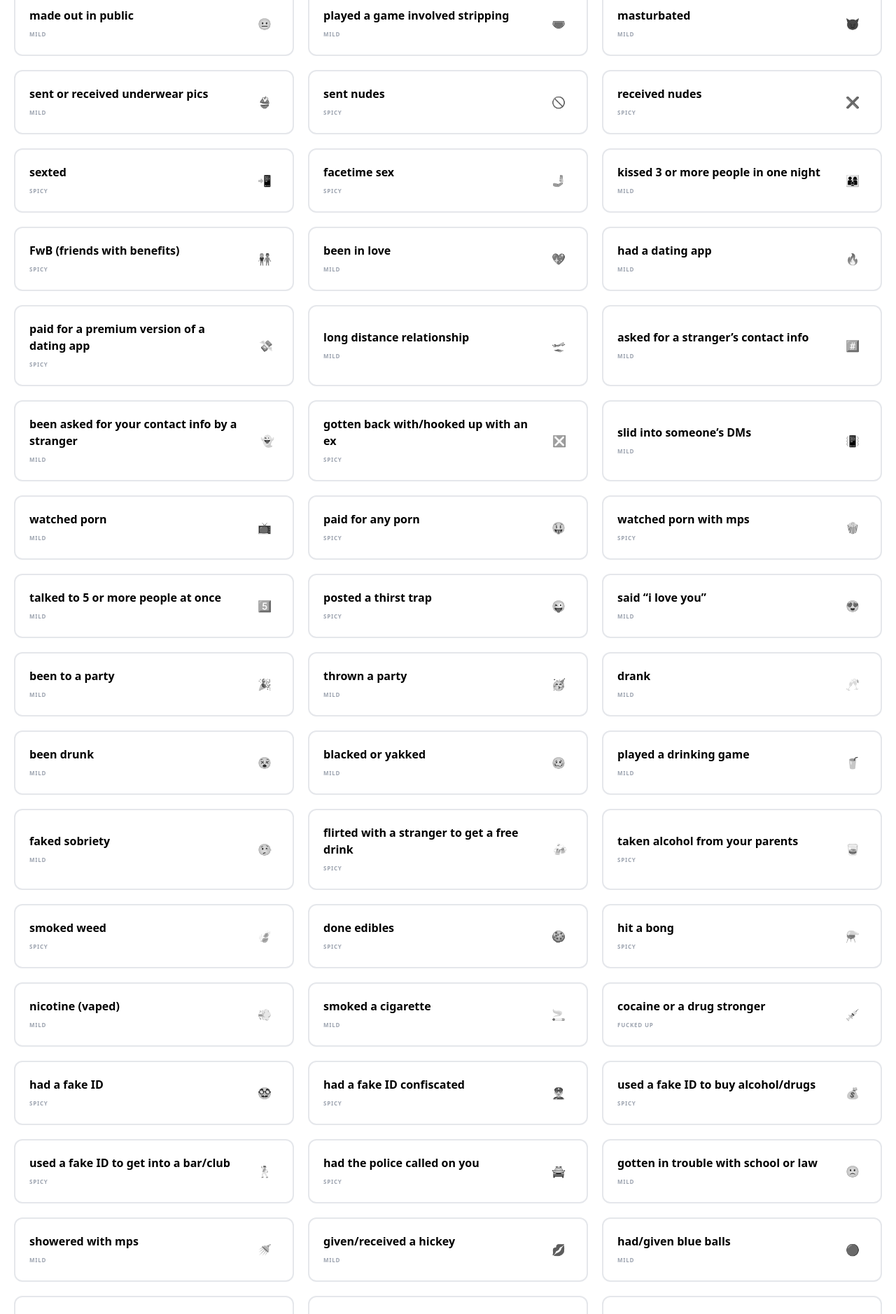
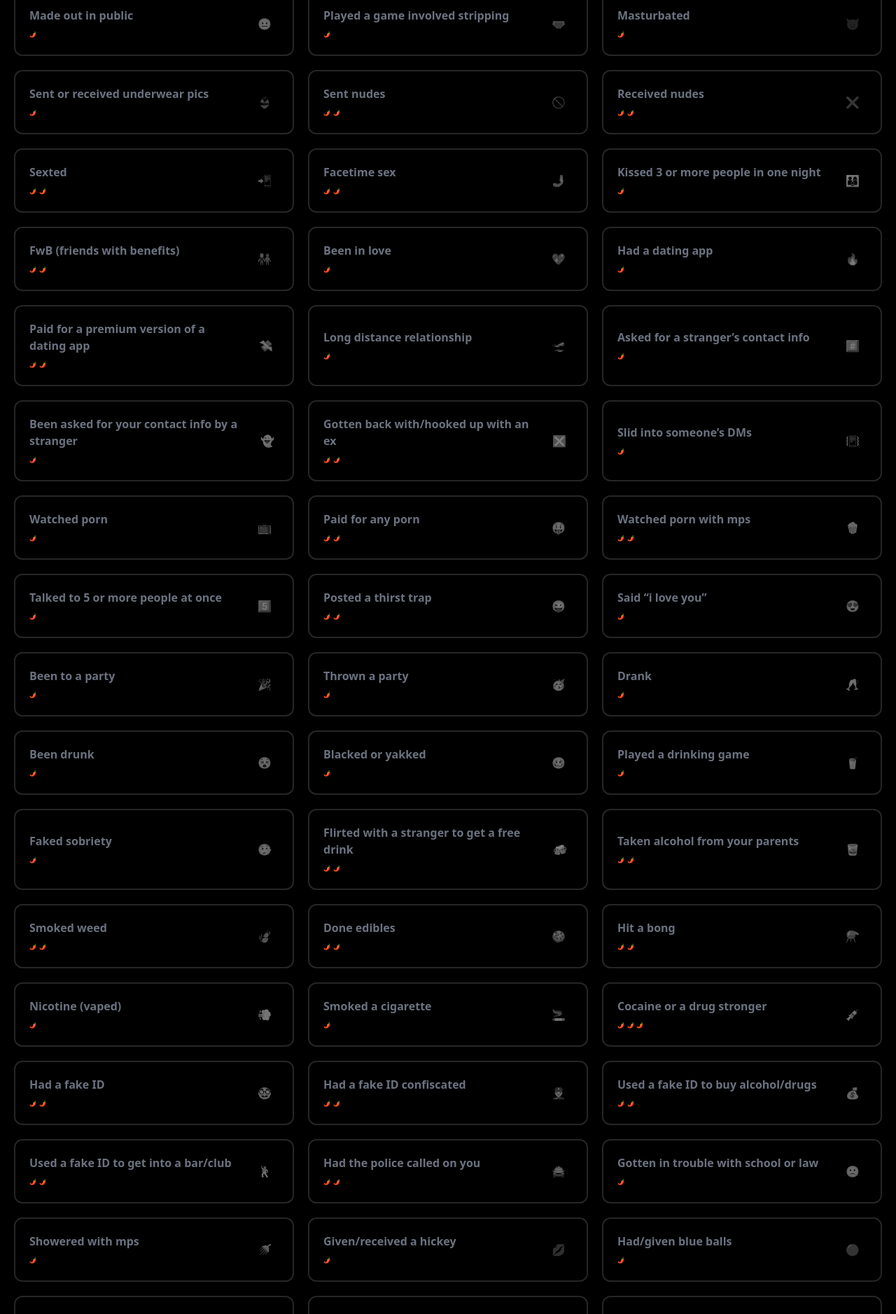
Before and after one commit to jirkavrba/the-innocence-test, a React (Vite) app: page / in a window 1280 px wide. Shown: the part 560-2438 px from the top of the page at 70% size. Built offline with nearby package versions, Linux system fonts and the light colour scheme.

Commit message:
Dark mode baby

```diff
--- a/index.html
+++ b/index.html
@@ -5,7 +5,7 @@
     <meta name="viewport" content="width=device-width, initial-scale=1.0" />
     <title>The Innocence Test (but better)</title>
   </head>
-  <body>
+  <body class="bg-black">
     <div id="root"></div>
     <script type="module" src="/src/main.tsx"></script>
   </body>
--- a/package.json
+++ b/package.json
@@ -9,7 +9,6 @@
     "preview": "vite preview"
   },
   "dependencies": {
-    "@vercel/analytics": "^1.0.0",
     "react": "^18.2.0",
     "react-dom": "^18.2.0"
   },
--- a/src/components/Header.tsx
+++ b/src/components/Header.tsx
@@ -7,9 +7,9 @@ interface HeaderProps {
 const Header: FC<HeaderProps> = ({ displayIntro = true }: HeaderProps) => {
     return (
         <header className="p-10">
-            <h1 className="text-center text-4xl font-black">The Innocence Test</h1>
+            <h1 className="text-center text-4xl font-black text-white">The Innocence Test</h1>
 
-            {displayIntro && <p className="w-full sm:w-3/4 md:w-2/3 lg:w-1/2 xl:w-1/3 mx-auto my-5 text-neutral-700">
+            {displayIntro && <p className="w-full sm:w-3/4 md:w-2/3 lg:w-1/2 xl:w-1/3 mx-auto my-5 text-neutral-500">
                 The Rice Purity Test was made in the 80s.
                 That means that it includes none of the quintessential 21st century rebellious activities (think sexting, fake IDs and tinder)
             </p>}
--- a/src/components/Question.tsx
+++ b/src/components/Question.tsx
@@ -10,16 +10,16 @@ const Question: FC<QuestionProps> = ({ question, setAnswer }: QuestionProps) =>
     const toggle = () => setAnswer(!question.answer);
     const selected = question.answer
 
-    const color = selected ? "border-fuchsia-500 text-fuchsia-800" : "border-gray-200";
-    const emoji = selected ? "scale-150" : "filter grayscale";
-
-    const category = ["mild", "spicy", "fucked up"][question.weight - 1];
+    const color = selected ? "border-pink-500 text-white bg-gradient-to-l from-transparent via-pink-900 to-fuchsia-900" : "border-neutral-800 text-gray-500";
+    const emoji = selected ? "scale-[200%]" : "filter grayscale opacity-50";
 
     return (
         <figure className={`${color} relative select-none border-2 font-bold p-5 rounded-xl flex flex-row items-center justify-between cursor-pointer transition hover:shadow-lg`} onClick={() => toggle()}>
             <div>
                 <figcaption>{question.text}</figcaption>
-                <span className="text-[0.5rem] text-gray-400 uppercase font-bold tracking-widest">{category}</span>
+                <span className="text-[0.5rem] text-gray-400 uppercase font-bold tracking-widest">
+                    {[...new Array(question.weight)].map(i => "🌶️ ")}
+                </span>
             </div>
 
             <div className={`${emoji} flex flex-row items-center justify-center transition transform w-10 h-10 rounded-full ml-5`}>
--- a/src/components/ResultsGrid.tsx
+++ b/src/components/ResultsGrid.tsx
@@ -8,14 +8,14 @@ interface ResultsGridProps {
 const ResultsGrid: FC<ResultsGridProps> = ({ answers }) => {
     return (
         <div className="flex flex-col items-center justify-center mt-10">
-            <div className="grid grid-cols-10 gap-5 border p-4 rounded-2xl">
+            <div className="grid grid-cols-10 gap-3 lg:gap-5 bg-neutral-900 p-4 rounded-2xl">
                 {
                     answers.map(answer => {
                         return <div key={answer.index} className={`text-xl ${answer.answer ? "" : "opacity-25 filter grayscale"}`}>{answer.emoji}</div>;
                     })
                 }
             </div>
-            <div className="font-mono text-sm font-bold text-gray-400 mt-5">https://the-innocence-test.vrba.dev</div>
+            <div className="font-mono text-sm font-bold text-neutral-700 mt-5">https://the-innocence-test.vrba.dev</div>
         </div>
     )
 };
--- a/src/main.tsx
+++ b/src/main.tsx
@@ -1,12 +1,10 @@
 import React from "react";
 import ReactDOM from "react-dom/client";
 import App from "./components/App";
-import { Analytics } from "@vercel/analytics/react";
 import "./index.css";
 
 ReactDOM.createRoot(document.getElementById('root') as HTMLElement).render(
   <React.StrictMode>
     <App />
-    <Analytics/>
   </React.StrictMode>
 );
--- a/src/questions.json
+++ b/src/questions.json
@@ -1,73 +1,73 @@
 [
     {
         "index": 0,
-        "text": "been on a date ",
+        "text": "Been on a date ",
         "emoji": "💕",
         "weight": 1
     },
     {
         "index": 1,
-        "text": "been in a relationship ",
+        "text": "Been in a relationship ",
         "emoji": "🥰",
         "weight": 1
     },
     {
         "index": 2,
-        "text": "kissed a mps (member of the preferred sex) ",
+        "text": "Kissed a mps (member of the preferred sex) ",
         "emoji": "😘",
         "weight": 1
     },
     {
         "index": 3,
-        "text": "made out in public ",
+        "text": "Made out in public ",
         "emoji": "😐",
         "weight": 1
     },
     {
         "index": 4,
-        "text": "played a game involved stripping ",
+        "text": "Played a game involved stripping ",
         "emoji": "🩲",
         "weight": 1
     },
     {
         "index": 5,
-        "text": "masturbated ",
+        "text": "Masturbated ",
         "emoji": "😈",
         "weight": 1
     },
     {
         "index": 6,
-        "text": "sent or received underwear pics ",
+        "text": "Sent or received underwear pics ",
         "emoji": "👙",
         "weight": 1
     },
     {
         "index": 7,
-        "text": "sent nudes ",
+        "text": "Sent nudes ",
         "emoji": "🚫",
         "weight": 2
     },
     {
         "index": 8,
-        "text": "received nudes ",
+        "text": "Received nudes ",
         "emoji": "❌",
         "weight": 2
     },
     {
         "index": 9,
-        "text": "sexted ",
+        "text": "Sexted ",
         "emoji": "📲",
         "weight": 2
     },
     {
         "index": 10,
-        "text": "facetime sex ",
+        "text": "Facetime sex ",
         "emoji": "🤳",
         "weight": 2
     },
     {
         "index": 11,
-        "text": "kissed 3 or more people in one night ",
+        "text": "Kissed 3 or more people in one night ",
         "emoji": "👨‍👩‍👦",
         "weight": 1
     },
@@ -79,301 +79,301 @@
     },
     {
         "index": 13,
-        "text": "been in love ",
+        "text": "Been in love ",
         "emoji": "💖",
         "weight": 1
     },
     {
         "index": 14,
-        "text": "had a dating app ",
+        "text": "Had a dating app ",
         "emoji": "🔥",
         "weight": 1
     },
     {
         "index": 15,
-        "text": "paid for a premium version of a dating app ",
+        "text": "Paid for a premium version of a dating app ",
         "emoji": "💸",
         "weight": 2
     },
     {
         "index": 16,
-        "text": "long distance relationship ",
+        "text": "Long distance relationship ",
         "emoji": "🛫",
         "weight": 1
     },
     {
         "index": 17,
-        "text": "asked for a stranger’s contact info ",
+        "text": "Asked for a stranger’s contact info ",
         "emoji": "#️⃣",
         "weight": 1
     },
     {
         "index": 18,
-        "text": "been asked for your contact info by a stranger ",
+        "text": "Been asked for your contact info by a stranger ",
         "emoji": "👻",
         "weight": 1
     },
     {
         "index": 19,
-        "text": "gotten back with/hooked up with an ex ",
+        "text": "Gotten back with/hooked up with an ex ",
         "emoji": "❎",
         "weight": 2
     },
     {
         "index": 20,
-        "text": "slid into someone’s DMs ",
+        "text": "Slid into someone’s DMs ",
         "emoji": "📳",
         "weight": 1
     },
     {
         "index": 21,
-        "text": "watched porn ",
+        "text": "Watched porn ",
         "emoji": "📺",
         "weight": 1
     },
     {
         "index": 22,
-        "text": "paid for any porn ",
+        "text": "Paid for any porn ",
         "emoji": "🤑",
         "weight": 2
     },
     {
         "index": 23,
-        "text": "watched porn with mps ",
+        "text": "Watched porn with mps ",
         "emoji": "🍿",
         "weight": 2
     },
     {
         "index": 24,
-        "text": "talked to 5 or more people at once ",
+        "text": "Talked to 5 or more people at once ",
         "emoji": "5️⃣",
         "weight": 1
     },
     {
         "index": 25,
-        "text": "posted a thirst trap ",
+        "text": "Posted a thirst trap ",
         "emoji": "😜",
         "weight": 2
     },
     {
         "index": 26,
-        "text": "said “i love you” ",
+        "text": "Said “i love you” ",
         "emoji": "😍",
         "weight": 1
     },
     {
         "index": 27,
-        "text": "been to a party ",
+        "text": "Been to a party ",
         "emoji": "🎉",
         "weight": 1
     },
     {
         "index": 28,
-        "text": "thrown a party ",
+        "text": "Thrown a party ",
         "emoji": "🥳",
         "weight": 1
     },
     {
         "index": 29,
-        "text": "drank ",
+        "text": "Drank ",
         "emoji": "🥂",
         "weight": 1
     },
     {
         "index": 30,
-        "text": "been drunk ",
+        "text": "Been drunk ",
         "emoji": "😵",
         "weight": 1
     },
     {
         "index": 31,
-        "text": "blacked or yakked ",
+        "text": "Blacked or yakked ",
         "emoji": "🥴",
         "weight": 1
     },
     {
         "index": 32,
-        "text": "played a drinking game ",
+        "text": "Played a drinking game ",
         "emoji": "🥤",
         "weight": 1
     },
     {
         "index": 33,
-        "text": "faked sobriety ",
+        "text": "Faked sobriety ",
         "emoji": "🤥",
         "weight": 1
     },
     {
         "index": 34,
-        "text": "flirted with a stranger to get a free drink ",
+        "text": "Flirted with a stranger to get a free drink ",
         "emoji": "🍻",
         "weight": 2
     },
     {
         "index": 35,
-        "text": "taken alcohol from your parents ",
+        "text": "Taken alcohol from your parents ",
         "emoji": "🥃",
         "weight": 2
     },
     {
         "index": 36,
-        "text": "smoked weed ",
+        "text": "Smoked weed ",
         "emoji": "🍃",
         "weight": 2
     },
     {
         "index": 37,
-        "text": "done edibles ",
+        "text": "Done edibles ",
         "emoji": "🍪",
         "weight": 2
     },
     {
         "index": 38,
-        "text": "hit a bong ",
+        "text": "Hit a bong ",
         "emoji": "⚗️",
         "weight": 2
     },
     {
         "index": 39,
-        "text": "nicotine (vaped) ",
+        "text": "Nicotine (vaped) ",
         "emoji": "💨",
         "weight": 1
     },
     {
         "index": 40,
-        "text": "smoked a cigarette ",
+        "text": "Smoked a cigarette ",
         "emoji": "🚬",
         "weight": 1
     },
     {
         "index": 41,
-        "text": "cocaine or a drug stronger ",
+        "text": "Cocaine or a drug stronger ",
         "emoji": "💉",
         "weight": 3
     },
     {
         "index": 42,
-        "text": "had a fake ID ",
+        "text": "Had a fake ID ",
         "emoji": "🥸",
         "weight": 2
     },
     {
         "index": 43,
-        "text": "had a fake ID confiscated ",
+        "text": "Had a fake ID confiscated ",
         "emoji": "👮‍♂️",
         "weight": 2
     },
     {
         "index": 44,
-        "text": "used a fake ID to buy alcohol/drugs ",
+        "text": "Used a fake ID to buy alcohol/drugs ",
         "emoji": "💰",
         "weight": 2
     },
     {
         "index": 45,
-        "text": "used a fake ID to get into a bar/club ",
+        "text": "Used a fake ID to get into a bar/club ",
         "emoji": "🕺",
         "weight": 2
     },
     {
         "index": 46,
-        "text": "had the police called on you ",
+        "text": "Had the police called on you ",
         "emoji": "🚔",
         "weight": 2
     },
     {
         "index": 47,
-        "text": "gotten in trouble with school or law ",
+        "text": "Gotten in trouble with school or law ",
         "emoji": "🙁",
         "weight": 1
     },
     {
         "index": 48,
-        "text": "showered with mps ",
+        "text": "Showered with mps ",
         "emoji": "🚿",
         "weight": 1
     },
     {
         "index": 49,
-        "text": "given/received a hickey ",
+        "text": "Given/received a hickey ",
         "emoji": "💋",
         "weight": 1
     },
     {
         "index": 50,
-        "text": "had/given blue balls ",
+        "text": "Had/given blue balls ",
         "emoji": "🔵",
         "weight": 1
     },
     {
         "index": 51,
-        "text": "someone else made you orgasm ",
+        "text": "Someone else made you orgasm ",
         "emoji": "🤯",
         "weight": 1
     },
     {
         "index": 52,
-        "text": "cheated/been cheated on/been cheated with ",
+        "text": "Cheated/been cheated on/been cheated with ",
         "emoji": "🤮",
         "weight": 3
     },
     {
         "index": 53,
-        "text": "bought plan b ",
+        "text": "Bought plan b ",
         "emoji": "👼🏼",
         "weight": 2
     },
     {
         "index": 54,
-        "text": "bought birth control ",
+        "text": "Bought birth control ",
         "emoji": "💊",
         "weight": 1
     },
     {
         "index": 55,
-        "text": "given head ",
+        "text": "Given head ",
         "emoji": "🧠",
         "weight": 1
     },
     {
         "index": 56,
-        "text": "received head ",
+        "text": "Received head ",
         "emoji": "👄",
         "weight": 1
     },
     {
         "index": 57,
-        "text": "used a sex toy ",
+        "text": "Used a sex toy ",
         "emoji": "🧸",
         "weight": 2
     },
     {
         "index": 58,
-        "text": "spent the night with mps ",
+        "text": "Spent the night with mps ",
         "emoji": "💤",
         "weight": 1
     },
     {
         "index": 59,
-        "text": "been walked in on while engaging in a sexual act ",
+        "text": "Been walked in on while engaging in a sexual act ",
         "emoji": "😳",
         "weight": 2
     },
     {
         "index": 60,
-        "text": "sexiled a roommate ",
+        "text": "Sexiled a roommate ",
         "emoji": "👋🏼",
         "weight": 1
     },
     {
         "index": 61,
-        "text": "had sex ",
+        "text": "Had sex ",
         "emoji": "🍆",
         "weight": 1
     },
     {
         "index": 62,
-        "text": "had sex 3 or more times in one night. ",
+        "text": "Had sex 3 or more times in one night. ",
         "emoji": "🏘",
         "weight": 2
     },
@@ -385,25 +385,25 @@
     },
     {
         "index": 64,
-        "text": "had car sex ",
+        "text": "Had car sex ",
         "emoji": "🚘",
         "weight": 1
     },
     {
         "index": 65,
-        "text": "had sex in public ",
+        "text": "Had sex in public ",
         "emoji": "📢",
         "weight": 3
     },
     {
         "index": 66,
-        "text": "used blindfold/handcuffs in bed ",
+        "text": "Used blindfold/handcuffs in bed ",
         "emoji": "🤭",
         "weight": 2
     },
     {
         "index": 67,
-        "text": "joined the mile high club ",
+        "text": "Joined the mile high club ",
         "emoji": "🛫",
         "weight": 2
     },
@@ -415,181 +415,181 @@
     },
     {
         "index": 69,
-        "text": "3some ",
+        "text": "Threesome ",
         "emoji": "3️⃣",
         "weight": 2
     },
     {
         "index": 70,
-        "text": "orgy ",
+        "text": "Orgy ",
         "emoji": "🔢",
         "weight": 3
     },
     {
         "index": 71,
-        "text": "body count > 5 ",
+        "text": "Body count > 5 ",
         "emoji": "📈",
         "weight": 2
     },
     {
         "index": 72,
-        "text": "sex tape ",
+        "text": "Sex tape ",
         "emoji": "🎥",
         "weight": 2
     },
     {
         "index": 73,
-        "text": "anal ",
+        "text": "Anal ",
         "emoji": "🍑",
         "weight": 2
     },
     {
         "index": 74,
-        "text": "period sex ",
+        "text": "Period sex ",
         "emoji": "🩸",
         "weight": 3
     },
     {
         "index": 75,
-        "text": "bought a pregnancy test ",
+        "text": "Bought a pregnancy test ",
         "emoji": "📄",
         "weight": 1
     },
     {
         "index": 76,
-        "text": "been preggo / gotten someone preggo ",
+        "text": "Been pregnant / gotten someone pregnant ",
         "emoji": "🤰",
         "weight": 2
     },
     {
         "index": 77,
-        "text": "streaked (running naked in public) ",
+        "text": "Streaked (running naked in public) ",
         "emoji": "👀",
         "weight": 2
     },
     {
         "index": 78,
-        "text": "skinny dipped (went swimming naked) ",
+        "text": "Skinny dipped (went swimming naked) ",
         "emoji": "🌊",
         "weight": 2
     },
     {
         "index": 79,
-        "text": "seen a stripper ",
+        "text": "Seen a stripper ",
         "emoji": "👅",
         "weight": 2
     },
     {
         "index": 80,
-        "text": "run from the police ",
+        "text": "Ran from the police ",
         "emoji": "👮",
         "weight": 2
     },
     {
         "index": 81,
-        "text": "been questioned by/handcuffed by police ",
+        "text": "Been questioned by/handcuffed by police ",
         "emoji": "🚨",
         "weight": 2
     },
     {
         "index": 82,
-        "text": "committed vandalism ",
+        "text": "Committed vandalism ",
         "emoji": "🎨",
         "weight": 2
     },
     {
         "index": 83,
-        "text": "driven under the influence ",
+        "text": "Driven under the influence ",
         "emoji": "🚙",
         "weight": 2
     },
     {
         "index": 84,
-        "text": "texted while driving ",
+        "text": "Texted while driving ",
         "emoji": "💬",
         "weight": 2
     },
     {
         "index": 85,
-        "text": "gotten a tattoo ",
+        "text": "Gotten a tattoo ",
         "emoji": "🖋️",
         "weight": 1
     },
     {
         "index": 86,
-        "text": "pierced something other than your ears ",
+        "text": "Pierced something other than your ears ",
         "emoji": "👃",
         "weight": 2
     },
     {
         "index": 87,
-        "text": "stolen something ",
+        "text": "Stolen something ",
         "emoji": "💲",
         "weight": 2
     },
     {
         "index": 88,
-        "text": "crashed a car ",
+        "text": "Crashed a car ",
         "emoji": "🏎",
         "weight": 2
     },
     {
         "index": 89,
-        "text": "blocked someone on social media ",
+        "text": "Blocked someone on social media ",
         "emoji": "👎🏽",
         "weight": 1
     },
     {
         "index": 90,
-        "text": "gotten kicked out of a party ",
+        "text": "Gotten kicked out of a party ",
         "emoji": "😡",
         "weight": 1
     },
     {
         "index": 91,
-        "text": "been at a party that got raided ",
+        "text": "Been at a party that got raided ",
         "emoji": "🚒",
         "weight": 2
     },
     {
         "index": 92,
-        "text": "snuck out ",
+        "text": "Snuck out ",
         "emoji": "😰",
         "weight": 1
     },
     {
         "index": 94,
-        "text": "had a crush on a teacher ",
+        "text": "Had a crush on a teacher ",
         "emoji": "👩‍🏫",
         "weight": 1
     },
     {
         "index": 95,
-        "text": "stalked someone’s location ",
+        "text": "Stalked someone’s location ",
         "emoji": "📍",
         "weight": 1
     },
     {
         "index": 96,
-        "text": "gotten with 2+ people in the same friend group ",
+        "text": "Gotten with 2+ people in the same friend group ",
         "emoji": "👏🏼",
         "weight": 2
     },
     {
         "index": 97,
-        "text": "whole best friends list has been love interests ",
+        "text": "Whole best friends list has been love interests ",
         "emoji": "😎",
         "weight": 2
     },
     {
         "index": 98,
-        "text": "gotten with someone 3+ years older than you ",
+        "text": "Gotten with someone 3+ years older than you ",
         "emoji": "👵",
         "weight": 2
     },
     {
         "index": 99,
-        "text": "gotten with someone 3+ years younger than you ",
+        "text": "Gotten with someone 3+ years younger than you ",
         "emoji": "👶",
         "weight": 2
     }
```
Also changed, not shown: src/components/Results.tsx (+4 -4 lines), 1 other file (tests, documents, lock files or other folders).
